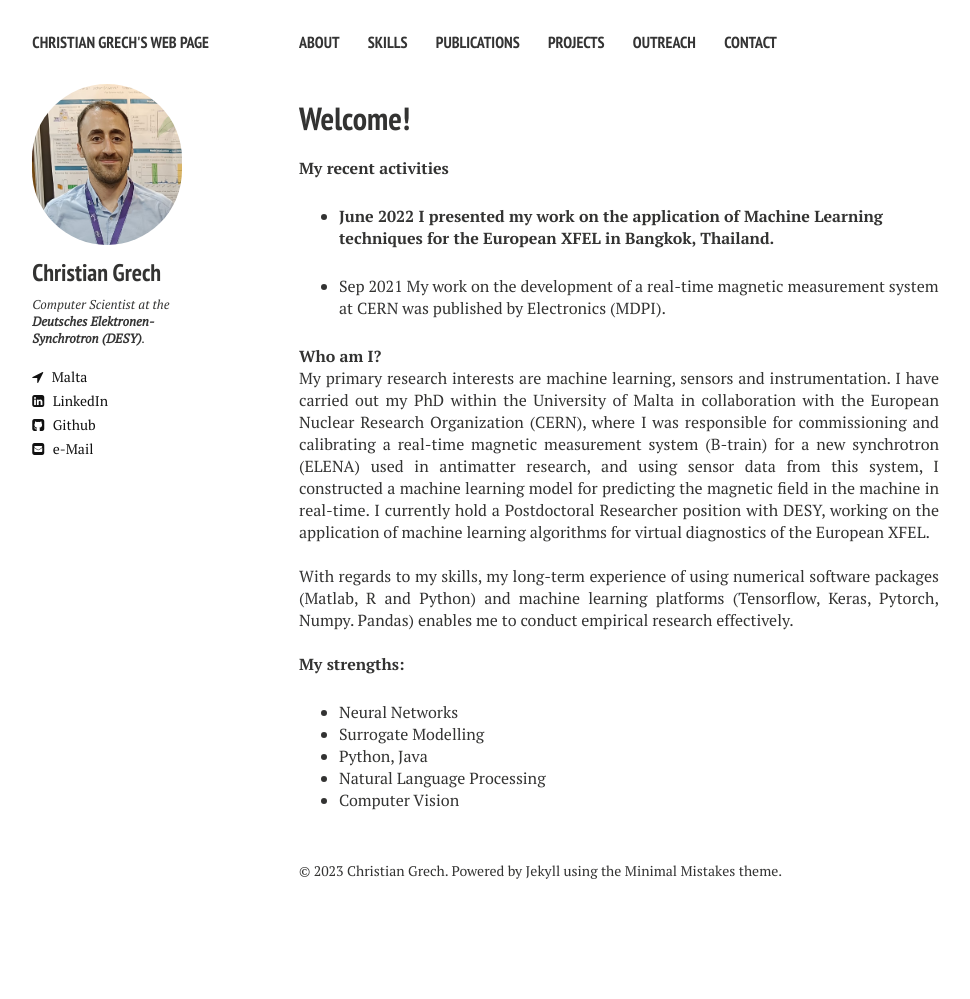
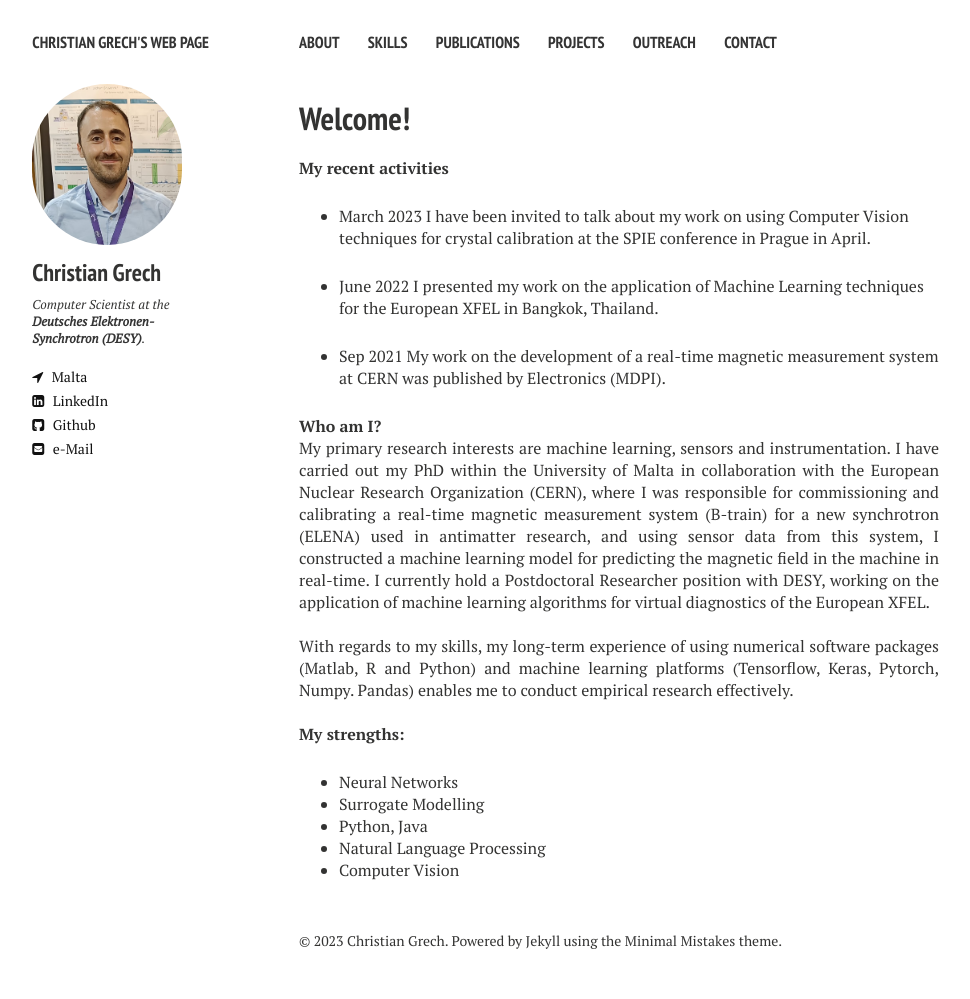
Before and after one commit to cgre23/cgre23.github.io, a Jekyll site: the page built from index.md, in a window 1280 px wide. Shown: the whole page, without its empty margins (21-991 px from the left). Built offline with Jekyll 4.4.1, drawn with Linux system fonts in a browser that asks for light colours; nearby versions of some CDN libraries; before the commit the page ends 929 px from its top, so only the background shows below that.

Commit message:
remove runs

```diff
--- a/index.md
+++ b/index.md
@@ -7,7 +7,9 @@ image: banner1.png
 ---
 **My recent activities**
 
-* **June 2022 I presented my work on the application of Machine Learning techniques for the European XFEL in Bangkok, Thailand.** <br>
+* March 2023 I have been invited to talk about my work on using Computer Vision techniques for crystal calibration at the SPIE conference in Prague in April. <br>
+
+* June 2022 I presented my work on the application of Machine Learning techniques for the European XFEL in Bangkok, Thailand. <br>
 
 * Sep 2021 My work on the development of a real-time magnetic measurement system at CERN was published by Electronics (MDPI).<br>
 
```
Also changed, not shown: Runs.md (deleted, +0 -7 lines), 5 other files.
